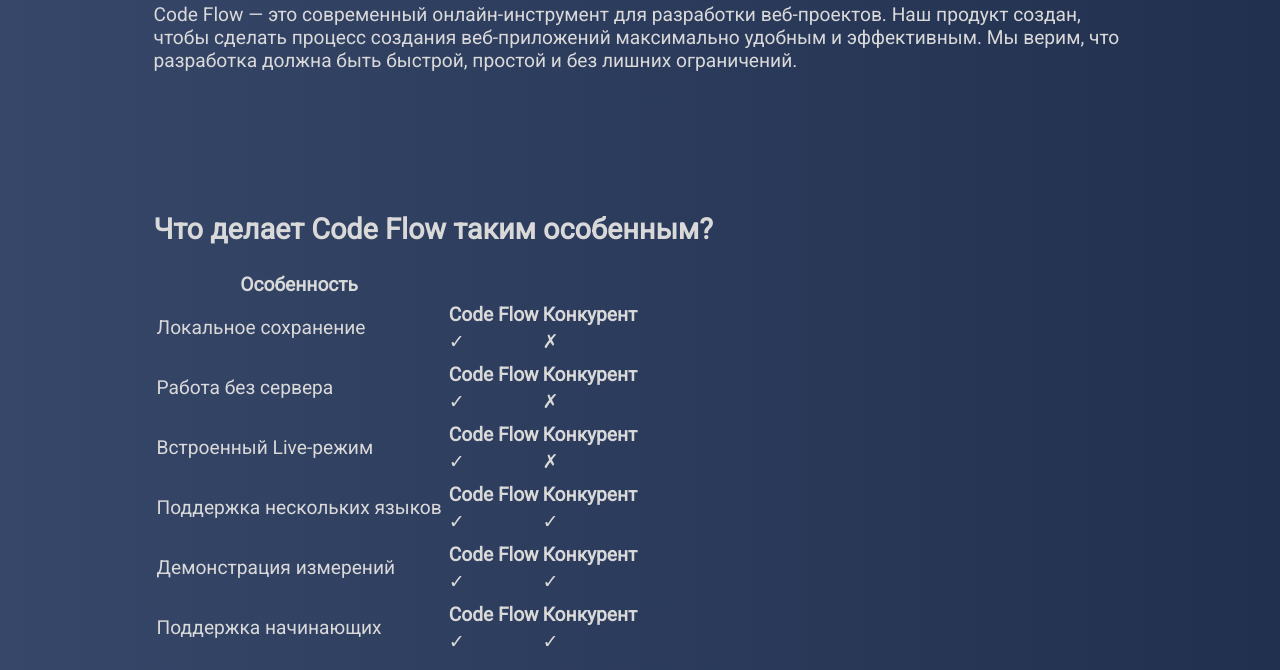
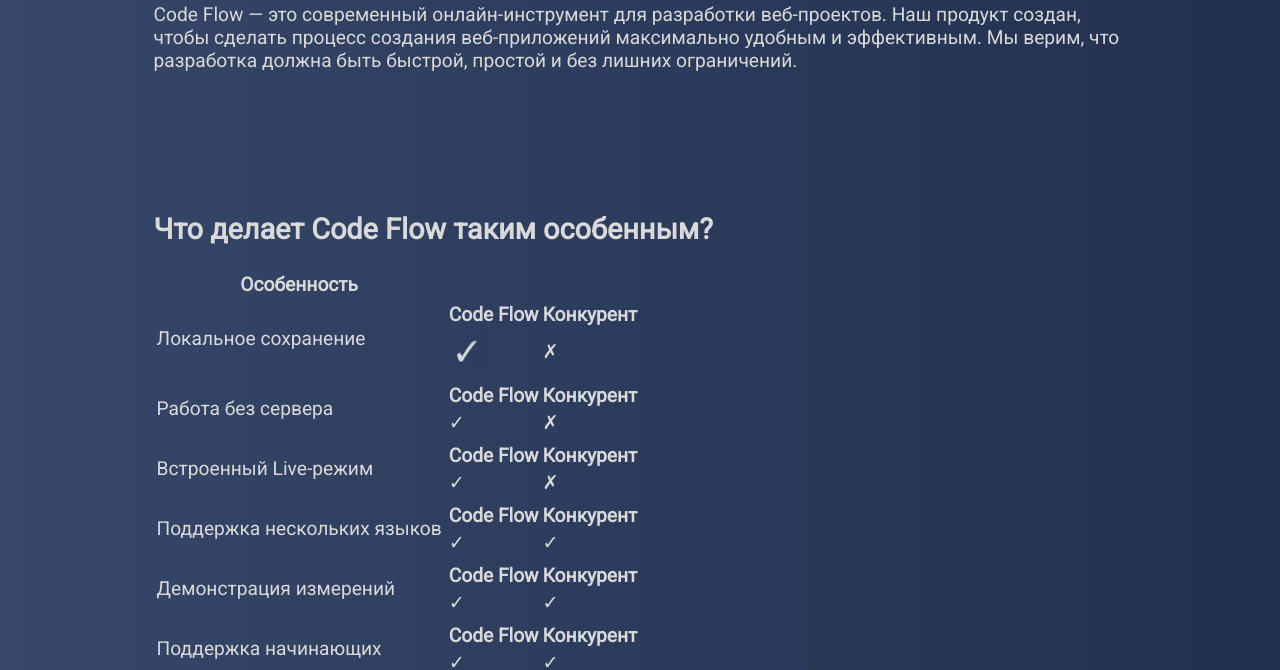
Before and after one commit to Forelbka/Forelbka.github.io, a plain HTML site: page aboutus.html in a window 1280 px wide. Shown: the part 157-827 px from the top of the page. Drawn offline with Linux system fonts and the light colour scheme.

Commit message:
modified:   aboutus.html 	new file:   img/useless.png 	new file:   main.docx

```diff
--- a/aboutus.html
+++ b/aboutus.html
@@ -60,7 +60,7 @@
                                     </thead>
                                     <tbody>
                                         <tr>
-                                            <td>✓</td>
+                                            <td><img src="/img/useless.png" alt="✓"></td>
                                             <td>✗</td>
                                         </tr>
                                     </tbody>
```
Also changed, not shown: img/useless.png (added), 3 other files.
